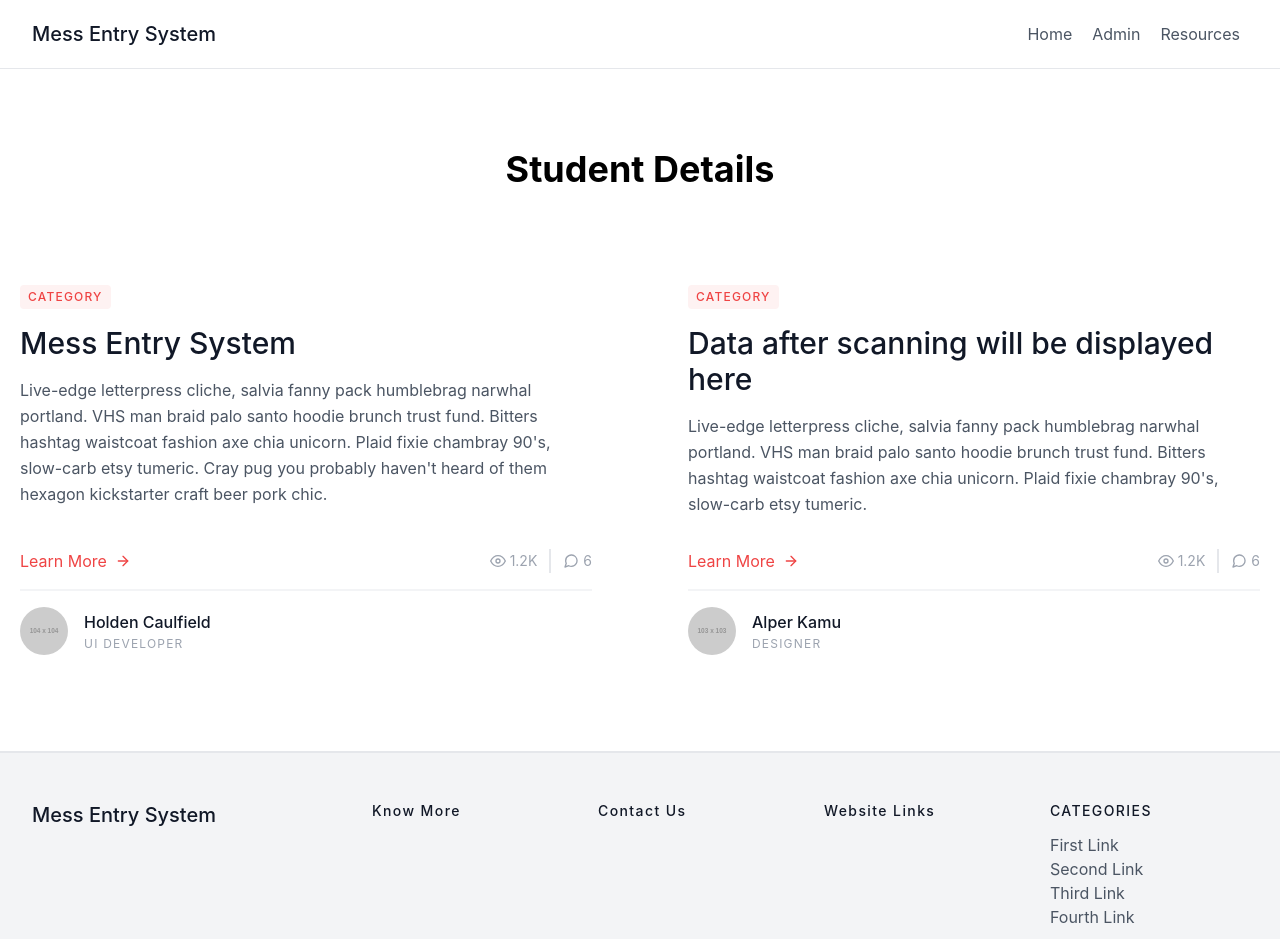
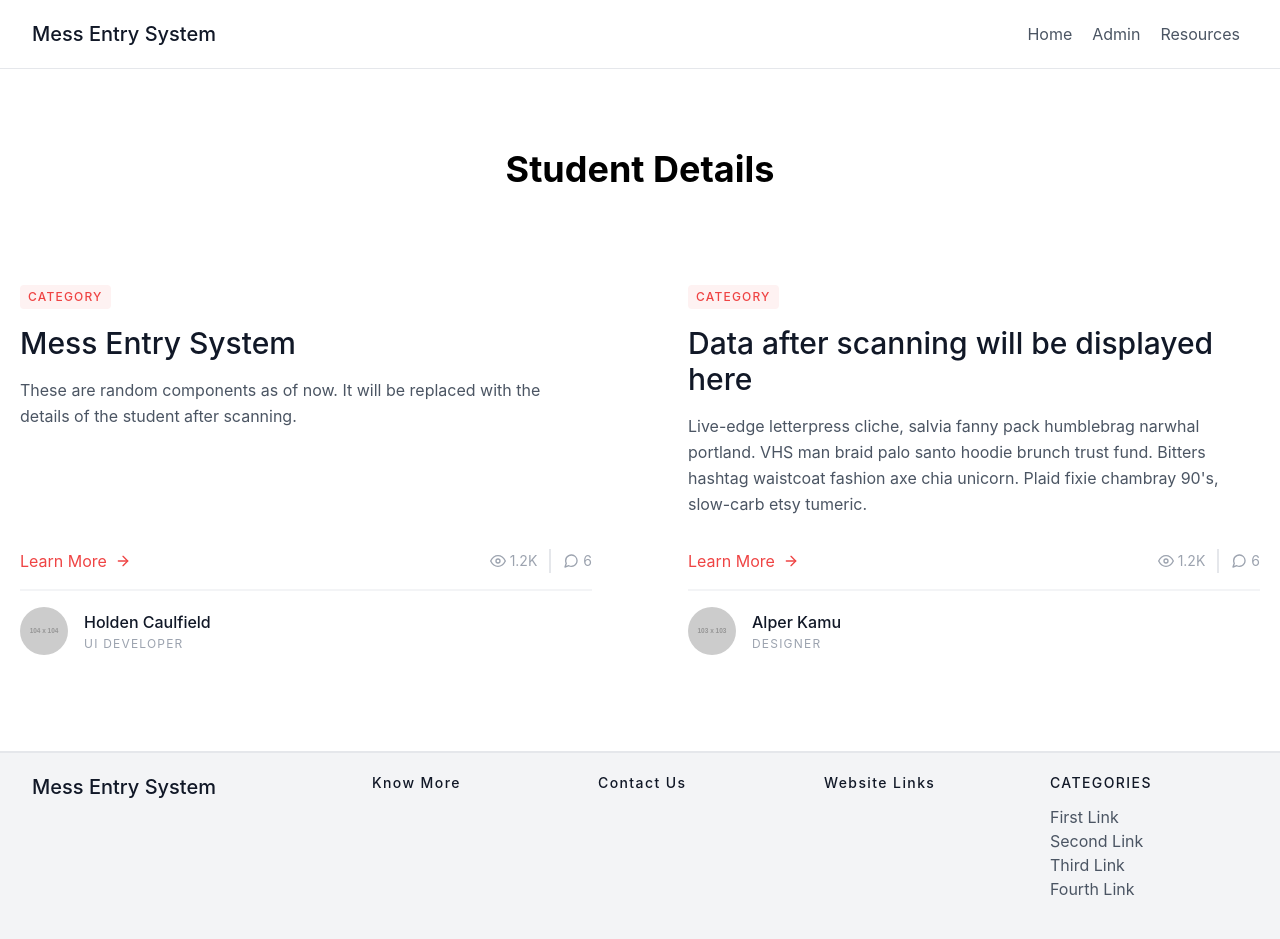
Before and after one commit to Cmbyn01/MessScanner, a React (Create React App) app: page / in a window 1280 px wide. Shown: the top 939 px of the page. Built offline with nearby package versions, Linux system fonts and the light colour scheme.

Commit message:
Minute Changes

```diff
--- a/src/components/Blog.js
+++ b/src/components/Blog.js
@@ -13,11 +13,9 @@ const Blog = () => {
               Mess Entry System
             </h2>
             <p className="leading-relaxed mb-8">
-              Live-edge letterpress cliche, salvia fanny pack humblebrag narwhal
-              portland. VHS man braid palo santo hoodie brunch trust fund.
-              Bitters hashtag waistcoat fashion axe chia unicorn. Plaid fixie
-              chambray 90's, slow-carb etsy tumeric. Cray pug you probably
-              haven't heard of them hexagon kickstarter craft beer pork chic.
+              These are random components as of now.
+              It will be replaced with the details of
+              the student after scanning.
             </p>
             <div className="flex items-center flex-wrap pb-4 mb-4 border-b-2 border-gray-100 mt-auto w-full">
               <a className="text-red-500 inline-flex items-center">
--- a/src/components/Footer.js
+++ b/src/components/Footer.js
@@ -3,7 +3,7 @@ import React from 'react'
 const Footer = () => {
   return (
     <footer className="text-gray-600 body-font border-t-2 bg-gray-100">
-  <div className="container px-5 py-12 mx-auto flex md:items-center lg:items-start md:flex-row md:flex-nowrap flex-wrap flex-col">
+  <div className="container px-5 py-5 mx-auto flex md:items-center lg:items-start md:flex-row md:flex-nowrap flex-wrap flex-col">
     <div className="w-64 flex-shrink-0 md:mx-0 mx-auto text-center md:text-left">
       <a className="flex title-font font-medium items-center md:justify-start justify-center text-gray-900">
 
--- a/src/components/Header.js
+++ b/src/components/Header.js
@@ -11,9 +11,9 @@ const Header = () => {
       <span className="ml-3 text-xl">Mess Entry System</span>
     </a>
     <nav className="md:ml-auto flex flex-wrap items-center text-base justify-center">
-      <a className="mr-5 hover:text-red-900">Home</a>
-      <a className="mr-5 hover:text-red-900">Admin</a>
-      <a className="mr-5 hover:text-red-900">Resources</a>
+      <a className="mr-5 hover:text-red-900 hover:cursor-pointer">Home</a>
+      <a className="mr-5 hover:text-red-900 hover:cursor-pointer">Admin</a>
+      <a className="mr-5 hover:text-red-900 hover:cursor-pointer">Resources</a>
     </nav>
     {/* <button className="inline-flex items-center bg-gray-100 border-0 py-1 px-3 focus:outline-none hover:bg-gray-200 rounded text-base mt-4 md:mt-0">Button
       <svg fill="none" stroke="currentColor" stroke-linecap="round" stroke-linejoin="round" stroke-width="2" className="w-4 h-4 ml-1" viewBox="0 0 24 24">
```
